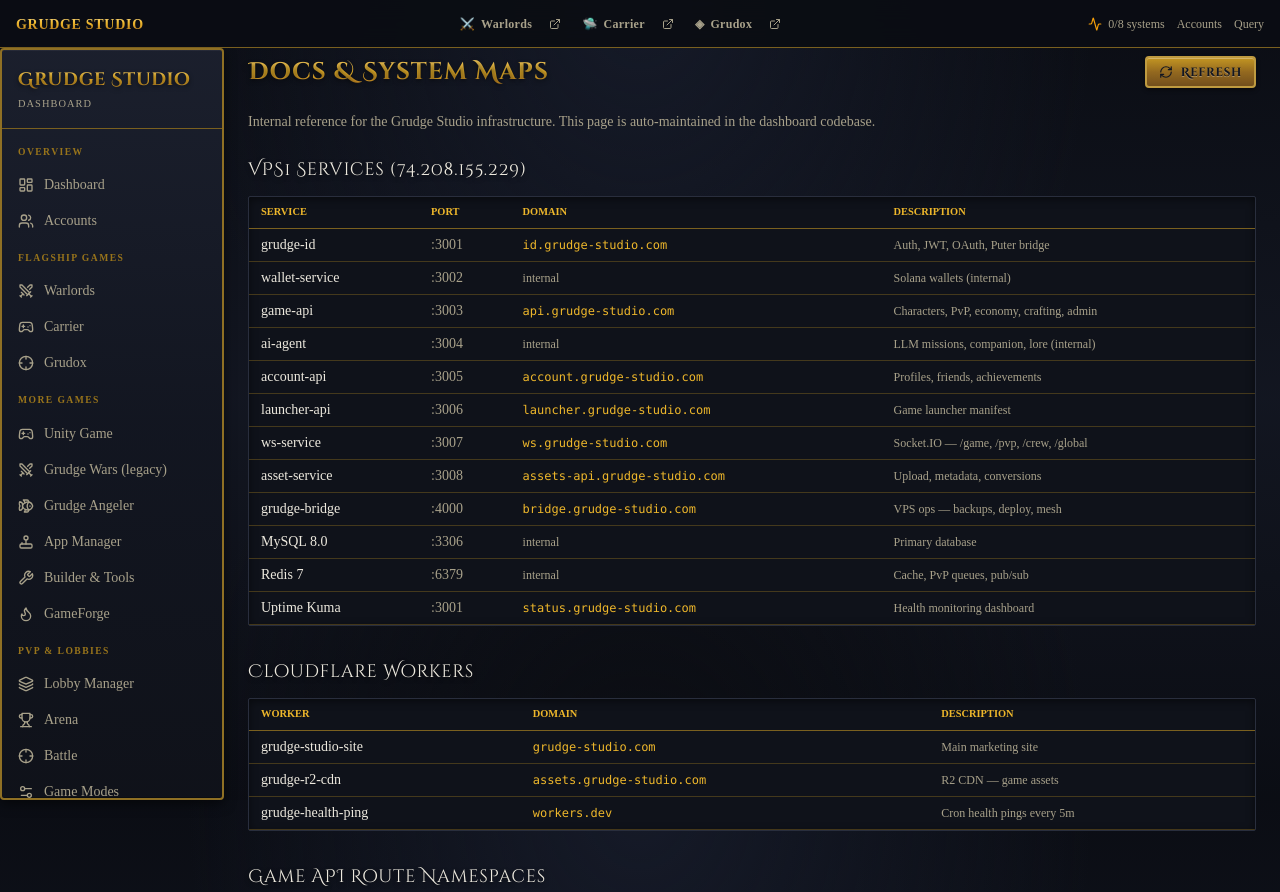
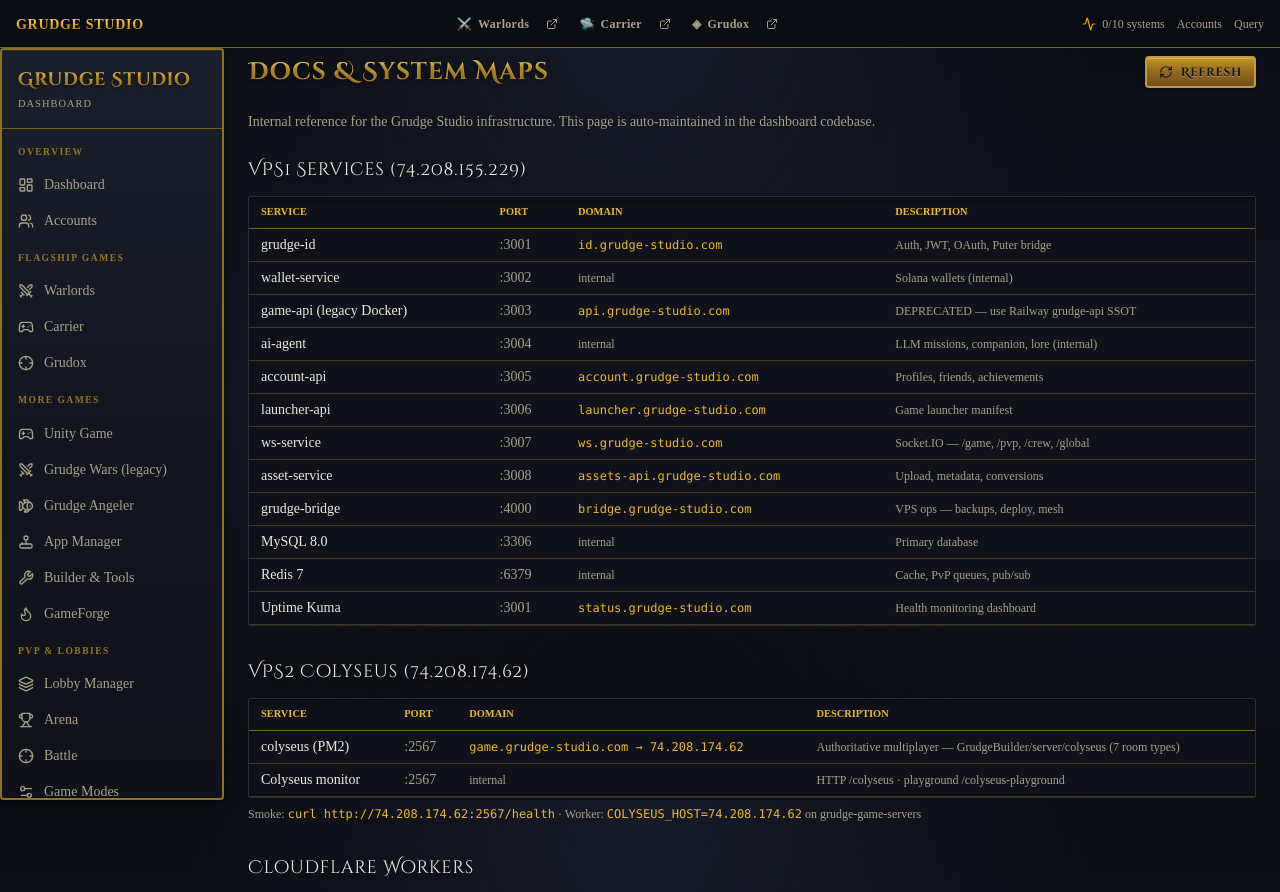
Before and after one commit to MolochDaGod/grudge-studio-dash, a React (Vite) app: page /docs in a window 1280 px wide. Shown: the top 892 px of the page. Built offline with nearby package versions, Linux system fonts and the light colour scheme; no server answers; a web font is replaced by a local one.

Commit message:
fix(dash): Railway API wiring, Colyseus health checks, harbor map sync

```diff
--- /dev/null
+++ b/scripts/sync-harbor-map.mjs
@@ -0,0 +1,11 @@
+import { copyFileSync, mkdirSync } from "node:fs";
+import { dirname, join } from "node:path";
+import { fileURLToPath } from "node:url";
+
+const dashRoot = join(dirname(fileURLToPath(import.meta.url)), "..");
+const harborIndex = join(dashRoot, "..", "grudge-fleet", "harbor", "public", "index.html");
+const dashDist = join(dashRoot, "dist", "index.html");
+
+mkdirSync(dirname(dashDist), { recursive: true });
+copyFileSync(harborIndex, dashDist);
+console.log("Synced harbor map → grudge-studio-dash/dist/index.html");
--- a/src/lib/api.ts
+++ b/src/lib/api.ts
@@ -51,7 +51,10 @@
 }
 
 const HEALTH_PATHS: Partial<Record<ServiceKey, string>> = {
+  api: "/api/health",
   survival: "/api/healthz",
+  colyseus: "/health",
+  "game-servers": "/health",
   "forge-api": "/api/healthz",
 };
 
--- a/src/lib/config.ts
+++ b/src/lib/config.ts
@@ -1,10 +1,17 @@
+/** Railway Postgres SSOT — canonical game API (replaces dead api.grudge-studio.com tunnel). */
+export const GAME_API_BASE =
+  import.meta.env.VITE_API_URL || "https://grudge-api-production-0d46.up.railway.app";
+
 export const API = {
   auth: import.meta.env.VITE_AUTH_URL || "https://id.grudge-studio.com",
-  api: import.meta.env.VITE_API_URL || "https://api.grudge-studio.com",
+  api: GAME_API_BASE,
   account: import.meta.env.VITE_ACCOUNT_URL || "https://account.grudge-studio.com",
   survival: import.meta.env.VITE_SURVIVAL_API_URL || "https://survival-api-production.up.railway.app",
   launcher: import.meta.env.VITE_LAUNCHER_URL || "https://launcher.grudge-studio.com",
   ws: import.meta.env.VITE_WS_URL || "wss://ws.grudge-studio.com",
+  colyseus: import.meta.env.VITE_COLYSEUS_URL || "http://74.208.174.62:2567",
+  gameServers:
+    import.meta.env.VITE_GAME_SERVERS_URL || "https://grudge-game-servers.grudge.workers.dev",
   assetsApi: "https://assets-api.grudge-studio.com",
   assetsCdn: "https://assets.grudge-studio.com",
 } as const;
@@ -77,7 +84,17 @@
   },
 ];
 
-export type ServiceKey = "auth" | "api" | "account" | "survival" | "launcher" | "ws" | "assets-api" | "forge-api";
+export type ServiceKey =
+  | "auth"
+  | "api"
+  | "account"
+  | "survival"
+  | "launcher"
+  | "ws"
+  | "colyseus"
+  | "game-servers"
+  | "assets-api"
+  | "forge-api";
 
 export interface ServiceDef {
   key: ServiceKey;
@@ -88,11 +105,13 @@
 
 export const SERVICES: ServiceDef[] = [
   { key: "auth", name: "Grudge ID", url: API.auth, description: "id.grudge-studio.com — Authentication, JWT, OAuth" },
-  { key: "api", name: "Game API", url: API.api, description: "api.grudge-studio.com — Characters, PvP, economy, crafting" },
+  { key: "api", name: "Game API", url: API.api, description: "Railway grudge-api — Characters, PvP, economy, crafting (Postgres SSOT)" },
   { key: "account", name: "Account API", url: API.account, description: "account.grudge-studio.com — Profiles, friends, achievements" },
   { key: "survival", name: "Nexus API", url: API.survival, description: "Grudox / Grudge Nexus — accounts, characters, masks, world saves (Railway)" },
   { key: "launcher", name: "Launcher", url: API.launcher, description: "launcher.grudge-studio.com — Game launcher manifest" },
   { key: "ws", name: "WebSocket", url: `https://${API.ws.replace("wss://", "")}`, description: "ws.grudge-studio.com — Real-time PvP, island, crew events" },
+  { key: "colyseus", name: "Colyseus (Windows VPS)", url: API.colyseus, description: "74.208.174.62:2567 — Authoritative multiplayer rooms (PM2)" },
+  { key: "game-servers", name: "Game Servers Worker", url: API.gameServers, description: "Edge matchmake + GameLobby DO → Colyseus VPS" },
   { key: "assets-api", name: "Asset Service", url: API.assetsApi, description: "assets-api.grudge-studio.com — Upload, metadata, conversions" },
   { key: "forge-api", name: "GameForge API", url: "https://forge-api.grudge-studio.com", description: "forge-api.grudge-studio.com — Scene editor backend, AI worker, R2 storage, navmesh" },
 ];
@@ -138,11 +157,11 @@
   {
     id: "grudge-platform",
     name: "Grudge Platform",
-    description: "Core Gruda game platform & login",
-    category: "game",
-    liveUrl: "https://www.grudgeplatform.com/login",
+    description: "Web3 hub — wallets, cNFTs, Grudge ID SSO",
+    category: "web3",
+    liveUrl: "https://apps.grudge-studio.com",
     repo: "MolochDaGod/grudge-platform",
-    icon: "⚔️",
+    icon: "⛓️",
     embeddable: false,
     backend: ["api", "auth", "account"],
   },
--- a/src/pages/Docs.tsx
+++ b/src/pages/Docs.tsx
@@ -2,11 +2,13 @@
 
 const VPS_IP = "74.208.155.229";
 const VPS2_IP = "74.208.174.62";
+const COLYSEUS_PORT = 2567;
+const RAILWAY_GAME_API = "https://grudge-api-production-0d46.up.railway.app";
 
 const VPS_SERVICES = [
   { name: "grudge-id", port: 3001, domain: "id.grudge-studio.com", desc: "Auth, JWT, OAuth, Puter bridge" },
   { name: "wallet-service", port: 3002, domain: null, desc: "Solana wallets (internal)" },
-  { name: "game-api", port: 3003, domain: "api.grudge-studio.com", desc: "Characters, PvP, economy, crafting, admin" },
+  { name: "game-api (legacy Docker)", port: 3003, domain: "api.grudge-studio.com", desc: "DEPRECATED — use Railway grudge-api SSOT" },
   { name: "ai-agent", port: 3004, domain: null, desc: "LLM missions, companion, lore (internal)" },
   { name: "account-api", port: 3005, domain: "account.grudge-studio.com", desc: "Profiles, friends, achievements" },
   { name: "launcher-api", port: 3006, domain: "launcher.grudge-studio.com", desc: "Game launcher manifest" },
@@ -18,17 +20,23 @@
   { name: "Uptime Kuma", port: 3001, domain: "status.grudge-studio.com", desc: "Health monitoring dashboard" },
 ];
 
+const VPS2_SERVICES = [
+  { name: "colyseus (PM2)", port: COLYSEUS_PORT, domain: `game.grudge-studio.com → ${VPS2_IP}`, desc: "Authoritative multiplayer — GrudgeBuilder/server/colyseus (7 room types)" },
+  { name: "Colyseus monitor", port: COLYSEUS_PORT, domain: null, desc: "HTTP /colyseus · playground /colyseus-playground" },
+];
+
 const CF_WORKERS = [
   { name: "grudge-studio-site", domain: "grudge-studio.com", desc: "Main marketing site" },
   { name: "grudge-r2-cdn", domain: "assets.grudge-studio.com", desc: "R2 CDN — game assets" },
+  { name: "grudge-game-servers", domain: "api.grudge-studio.com/lobby/*", desc: "Edge matchmake + GameLobby DO → Colyseus VPS" },
   { name: "grudge-health-ping", domain: "workers.dev", desc: "Cron health pings every 5m" },
 ];
 
 const DNS_RECORDS = [
   { sub: "(root)", target: "CF Worker", proxied: true },
   { sub: "dash", target: "Vercel (76.76.21.21)", proxied: false },
-  { sub: "id", target: `VPS1 (${VPS_IP})`, proxied: true },
-  { sub: "api", target: `VPS1 (${VPS_IP})`, proxied: true },
+  { sub: "id", target: "Vercel (Grudge ID)", proxied: true },
+  { sub: "api", target: "CF Worker game-servers + Railway SSOT", proxied: true },
   { sub: "account", target: `VPS1 (${VPS_IP})`, proxied: true },
   { sub: "launcher", target: `VPS1 (${VPS_IP})`, proxied: true },
   { sub: "ws", target: `VPS1 (${VPS_IP})`, proxied: true },
@@ -98,6 +106,38 @@
         </div>
       </section>
 
+      {/* Windows VPS Colyseus */}
+      <section className="mb-8">
+        <h2 className="text-lg mb-3">VPS2 Colyseus ({VPS2_IP})</h2>
+        <div className="inset-panel overflow-x-auto">
+          <table className="w-full text-sm">
+            <thead>
+              <tr className="border-b border-border">
+                <th className="text-left px-3 py-2 text-[0.65rem] uppercase text-primary font-bold">Service</th>
+                <th className="text-left px-3 py-2 text-[0.65rem] uppercase text-primary font-bold">Port</th>
+                <th className="text-left px-3 py-2 text-[0.65rem] uppercase text-primary font-bold">Domain</th>
+                <th className="text-left px-3 py-2 text-[0.65rem] uppercase text-primary font-bold">Description</th>
+              </tr>
+            </thead>
+            <tbody>
+              {VPS2_SERVICES.map((s) => (
+                <tr key={s.name} className="border-b border-border/50">
+                  <td className="px-3 py-1.5 font-medium">{s.name}</td>
+                  <td className="px-3 py-1.5 text-muted-foreground">:{s.port}</td>
+                  <td className="px-3 py-1.5">{s.domain ? <code className="text-primary text-xs">{s.domain}</code> : <span className="text-muted-foreground text-xs">internal</span>}</td>
+                  <td className="px-3 py-1.5 text-muted-foreground text-xs">{s.desc}</td>
+                </tr>
+              ))}
+            </tbody>
+          </table>
+        </div>
+        <p className="text-xs text-muted-foreground mt-2">
+          Smoke: <code className="text-primary">curl http://{VPS2_IP}:{COLYSEUS_PORT}/health</code>
+          {" · "}
+          Worker: <code className="text-primary">COLYSEUS_HOST={VPS2_IP}</code> on grudge-game-servers
+        </p>
+      </section>
+
       {/* CF Workers */}
       <section className="mb-8">
         <h2 className="text-lg mb-3">Cloudflare Workers</h2>
@@ -126,7 +166,7 @@
       {/* API Reference */}
       <section className="mb-8">
         <h2 className="text-lg mb-3">Game API Route Namespaces</h2>
-        <p className="text-xs text-muted-foreground mb-3">Base: <code className="text-primary">https://api.grudge-studio.com</code></p>
+        <p className="text-xs text-muted-foreground mb-3">Base: <code className="text-primary">{RAILWAY_GAME_API}</code></p>
         <div className="inset-panel overflow-x-auto">
           <table className="w-full text-sm">
             <thead>
--- a/src/pages/Services.tsx
+++ b/src/pages/Services.tsx
@@ -56,7 +56,7 @@
                   <p className="text-[0.6rem] uppercase text-muted-foreground">Endpoint</p>
                   <p className="text-sm font-semibold truncate">
                     {svc.url}
-                    {svc.key === "survival" ? "/api/health" : svc.key === "forge-api" ? "/api/healthz" : "/health"}
+                    {svc.key === "api" ? "/api/health" : svc.key === "survival" ? "/api/healthz" : svc.key === "forge-api" ? "/api/healthz" : svc.key === "colyseus" || svc.key === "game-servers" ? "/health" : "/health"}
                   </p>
                 </div>
                 <div>
```
Also changed, not shown: vercel.json, 1 other file (tests, documents, lock files or other folders).
